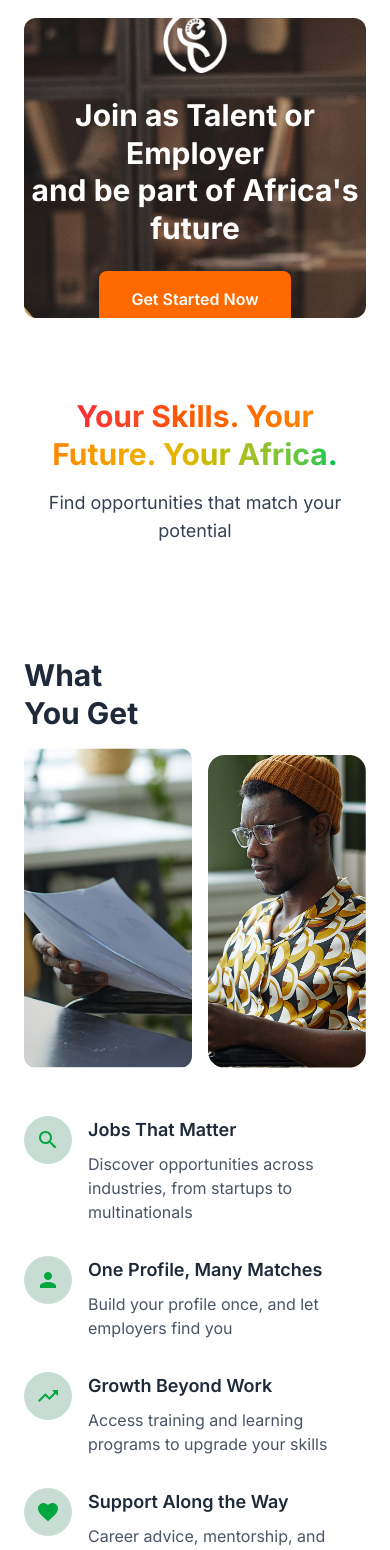
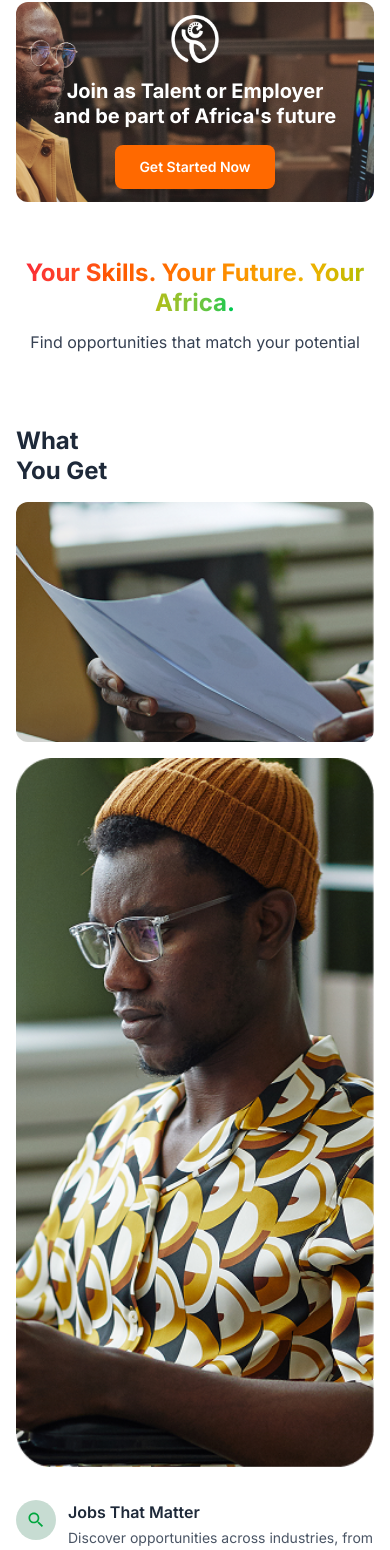
Before and after one commit to Tejaswinibn/enabled-africa-landing, a Next.js app: page / in a window 390 px wide. Shown: the part 2658-4208 px from the top of the page. Built offline with nearby package versions, Linux system fonts and the light colour scheme.

Commit message:
Comprehensive mobile optimization: fix all components for proper mobile/tablet layouts with responsive design

```diff
--- a/src/components/PromotionalBanner.tsx
+++ b/src/components/PromotionalBanner.tsx
@@ -2,36 +2,36 @@ export default function PromotionalBanner() {
   return (
     <>
       {/* Promotional Banner */}
-      <section className="py-12">
-        <div className="mx-auto max-w-6xl px-6 md:px-10">
+      <section className="py-8 sm:py-12">
+        <div className="mx-auto max-w-6xl px-4 sm:px-6 lg:px-10">
           <div className="relative rounded-xl overflow-hidden">
             {/* Background Image */}
             <img
               src="/images/banner-background.png"
               alt="Background"
-              className="w-full h-[300px] object-cover"
+              className="w-full h-[200px] sm:h-[250px] lg:h-[300px] object-cover"
             />
 
             {/* Overlay Content */}
-            <div className="absolute inset-0 flex items-center justify-center">
+            <div className="absolute inset-0 flex items-center justify-center px-4">
               <div className="text-center">
                 {/* Logo */}
-                <div className="mb-6">
+                <div className="mb-4 sm:mb-6">
                   <img
                     src="/images/Group 1171276407.png"
                     alt="Logo"
-                    className="w-16 h-16 mx-auto"
+                    className="w-12 h-12 sm:w-16 sm:h-16 mx-auto"
                   />
                 </div>
 
                 {/* Main Text */}
-                <h2 className="text-3xl font-bold text-white mb-6 leading-tight">
+                <h2 className="text-xl sm:text-2xl lg:text-3xl font-bold text-white mb-4 sm:mb-6 leading-tight">
                 Join as Talent or Employer<br />
                 and be part of Africa&apos;s future
                 </h2>
 
                 {/* CTA Button */}
-                <button className="bg-orange-500 hover:bg-orange-600 text-white font-semibold px-8 py-4 rounded-lg transition-colors shadow-lg">
+                <button className="bg-orange-500 hover:bg-orange-600 text-white font-semibold px-6 sm:px-8 py-3 sm:py-4 rounded-lg transition-colors shadow-lg text-sm sm:text-base">
                   Get Started Now
                 </button>
               </div>
@@ -41,10 +41,10 @@ export default function PromotionalBanner() {
       </section>
 
       {/* Text Section */}
-      <section className="py-8 bg-white">
-        <div className="mx-auto max-w-5xl px-6 md:px-10 text-center">
+      <section className="py-6 sm:py-8 bg-white">
+        <div className="mx-auto max-w-5xl px-4 sm:px-6 lg:px-10 text-center">
           {/* Colorful Slogan */}
-          <h1 className="text-3xl font-bold mb-4 leading-tight">
+          <h1 className="text-2xl sm:text-3xl font-bold mb-3 sm:mb-4 leading-tight">
             <span className="bg-gradient-to-r from-red-500 to-orange-500 bg-clip-text text-transparent">
               Your Skills.
             </span>
@@ -59,7 +59,7 @@ export default function PromotionalBanner() {
           </h1>
 
           {/* Sub-text */}
-          <p className="text-lg text-gray-700">
+          <p className="text-base sm:text-lg text-gray-700">
             Find opportunities that match your potential
           </p>
         </div>
--- a/src/components/WhatYouGet.tsx
+++ b/src/components/WhatYouGet.tsx
@@ -2,16 +2,16 @@ import Image from "next/image";
 
 export default function WhatYouGet() {
   return (
-    <section id="what-you-get" className="py-20 sm:py-24 bg-white">
-      <div className="mx-auto max-w-7xl px-6 md:px-10">
-        <div className="flex flex-col lg:flex-row gap-12 items-start">
+    <section id="what-you-get" className="py-12 sm:py-16 lg:py-20 bg-white">
+      <div className="mx-auto max-w-7xl px-4 sm:px-6 lg:px-10">
+        <div className="flex flex-col lg:flex-row gap-8 lg:gap-12 items-start">
           {/* Left Section - What You Get with Images */}
-          <div className="lg:w-1/3">
-            {/* Two Images Side by Side with Bottom Alignment */}
-            <div className="flex gap-4 items-end">
+          <div className="w-full lg:w-1/3">
+            {/* Mobile: Stack vertically, Desktop: Side by side */}
+            <div className="flex flex-col sm:flex-row gap-4 items-end">
               {/* Small Document Image with Text Above */}
-              <div className="w-42 flex-shrink-0 flex flex-col">
-                <h2 className="text-3xl font-bold text-gray-800 mb-4 leading-tight">
+              <div className="w-full sm:w-42 flex-shrink-0 flex flex-col">
+                <h2 className="text-2xl sm:text-3xl font-bold text-gray-800 mb-4 leading-tight">
                   What<br />You Get
                 </h2>
                 <div className="flex-1 flex items-end">
@@ -20,13 +20,13 @@ export default function WhatYouGet() {
                     alt="Document illustration"
                     width={200}
                     height={320}
-                    className="w-full h-80 object-cover rounded-xl"
+                    className="w-full h-60 sm:h-80 object-cover rounded-xl"
                   />
                 </div>
               </div>
 
               {/* Large Person Image */}
-              <div className="flex-1">
+              <div className="w-full sm:flex-1">
                 <Image
                   src="/images/young-businessman-explaining-his-colleague-wheelchair-online-information.png"
                   alt="Professional person"
@@ -39,82 +39,82 @@ export default function WhatYouGet() {
           </div>
 
           {/* Right Section - Benefits List */}
-          <div className="lg:w-2/3 space-y-8">
+          <div className="w-full lg:w-2/3 space-y-6 sm:space-y-8">
             {/* Benefit 1 */}
-            <div className="flex items-start gap-4">
+            <div className="flex items-start gap-3 sm:gap-4">
               <div className="flex-shrink-0">
                 <div
-                  className="w-12 h-12 rounded-full flex items-center justify-center"
+                  className="w-10 h-10 sm:w-12 sm:h-12 rounded-full flex items-center justify-center"
                   style={{ backgroundColor: 'rgba(4,95,51,0.22)' }}
                 >
-                  <svg className="w-6 h-6 text-green-600" fill="currentColor" viewBox="0 0 24 24">
+                  <svg className="w-5 h-5 sm:w-6 sm:h-6 text-green-600" fill="currentColor" viewBox="0 0 24 24">
                     <path d="M15.5 14h-.79l-.28-.27C15.41 12.59 16 11.11 16 9.5 16 5.91 13.09 3 9.5 3S3 5.91 3 9.5 5.91 16 9.5 16c1.61 0 3.09-.59 4.23-1.57l.27.28v.79l5 4.99L20.49 19l-4.99-5zm-6 0C7.01 14 5 11.99 5 9.5S7.01 5 9.5 5 14 7.01 14 9.5 11.99 14 9.5 14z"/>
                   </svg>
                 </div>
               </div>
               <div>
-                <h3 className="text-lg font-semibold text-gray-800 mb-2">Jobs That Matter</h3>
-                <p className="text-gray-600">Discover opportunities across industries, from startups to multinationals</p>
+                <h3 className="text-base sm:text-lg font-semibold text-gray-800 mb-1 sm:mb-2">Jobs That Matter</h3>
+                <p className="text-sm sm:text-base text-gray-600">Discover opportunities across industries, from startups to multinationals</p>
               </div>
             </div>
 
             {/* Benefit 2 */}
-            <div className="flex items-start gap-4">
+            <div className="flex items-start gap-3 sm:gap-4">
               <div className="flex-shrink-0">
                 <div
-                  className="w-12 h-12 rounded-full flex items-center justify-center"
+                  className="w-10 h-10 sm:w-12 sm:h-12 rounded-full flex items-center justify-center"
                   style={{ backgroundColor: 'rgba(4,95,51,0.22)' }}
                 >
-                  <svg className="w-6 h-6 text-green-600" fill="currentColor" viewBox="0 0 24 24">
+                  <svg className="w-5 h-5 sm:w-6 sm:h-6 text-green-600" fill="currentColor" viewBox="0 0 24 24">
                     <path d="M12 12c2.21 0 4-1.79 4-4s-1.79-4-4-4-4 1.79-4 4 1.79 4 4 4zm0 2c-2.67 0-8 1.34-8 4v2h16v-2c0-2.66-5.33-4-8-4z"/>
                   </svg>
                 </div>
               </div>
               <div>
-                <h3 className="text-lg font-semibold text-gray-800 mb-2">One Profile, Many Matches</h3>
-                <p className="text-gray-600">Build your profile once, and let employers find you</p>
+                <h3 className="text-base sm:text-lg font-semibold text-gray-800 mb-1 sm:mb-2">One Profile, Many Matches</h3>
+                <p className="text-sm sm:text-base text-gray-600">Build your profile once, and let employers find you</p>
               </div>
             </div>
 
             {/* Benefit 3 */}
-            <div className="flex items-start gap-4">
+            <div className="flex items-start gap-3 sm:gap-4">
               <div className="flex-shrink-0">
                 <div
-                  className="w-12 h-12 rounded-full flex items-center justify-center"
+                  className="w-10 h-10 sm:w-12 sm:h-12 rounded-full flex items-center justify-center"
                   style={{ backgroundColor: 'rgba(4,95,51,0.22)' }}
                 >
-                  <svg className="w-6 h-6 text-green-600" fill="currentColor" viewBox="0 0 24 24">
+                  <svg className="w-5 h-5 sm:w-6 sm:h-6 text-green-600" fill="currentColor" viewBox="0 0 24 24">
                     <path d="M16 6l2.29 2.29-4.88 4.88-4-4L2 16.59 3.41 18l6-6 4 4 6.3-6.29L22 12V6z"/>
                   </svg>
                 </div>
               </div>
               <div>
-                <h3 className="text-lg font-semibold text-gray-800 mb-2">Growth Beyond Work</h3>
-                <p className="text-gray-600">Access training and learning programs to upgrade your skills</p>
+                <h3 className="text-base sm:text-lg font-semibold text-gray-800 mb-1 sm:mb-2">Growth Beyond Work</h3>
+                <p className="text-sm sm:text-base text-gray-600">Access training and learning programs to upgrade your skills</p>
               </div>
             </div>
 
             {/* Benefit 4 */}
-            <div className="flex items-start gap-4">
+            <div className="flex items-start gap-3 sm:gap-4">
               <div className="flex-shrink-0">
                 <div
-                  className="w-12 h-12 rounded-full flex items-center justify-center"
+                  className="w-10 h-10 sm:w-12 sm:h-12 rounded-full flex items-center justify-center"
                   style={{ backgroundColor: 'rgba(4,95,51,0.22)' }}
                 >
-                  <svg className="w-6 h-6 text-green-600" fill="currentColor" viewBox="0 0 24 24">
+                  <svg className="w-5 h-5 sm:w-6 sm:h-6 text-green-600" fill="currentColor" viewBox="0 0 24 24">
                     <path d="M12 21.35l-1.45-1.32C5.4 15.36 2 12.28 2 8.5 2 5.42 4.42 3 7.5 3c1.74 0 3.41.81 4.5 2.09C13.09 3.81 14.76 3 16.5 3 19.58 3 22 5.42 22 8.5c0 3.78-3.4 6.86-8.55 11.54L12 21.35z"/>
                   </svg>
                 </div>
               </div>
               <div>
-                <h3 className="text-lg font-semibold text-gray-800 mb-2">Support Along the Way</h3>
-                <p className="text-gray-600">Career advice, mentorship, and resources to help you succeed</p>
+                <h3 className="text-base sm:text-lg font-semibold text-gray-800 mb-1 sm:mb-2">Support Along the Way</h3>
+                <p className="text-sm sm:text-base text-gray-600">Career advice, mentorship, and resources to help you succeed</p>
               </div>
             </div>
 
             {/* Create Profile Button */}
             <div className="pt-4">
-              <button className="bg-orange-500 text-white px-8 py-3 rounded-lg hover:bg-orange-600 transition font-semibold">
+              <button className="bg-orange-500 text-white px-6 sm:px-8 py-3 rounded-lg hover:bg-orange-600 transition font-semibold w-full sm:w-auto">
                 Create Profile
               </button>
             </div>
@@ -123,39 +123,39 @@ export default function WhatYouGet() {
       </div>
 
       {/* Why Employers Choose Us Section */}
-      <div className="mt-20 mb-20">
-        <div className="text-center mb-16">
-          <h2 className="text-4xl font-bold text-gray-800 mb-6">
+      <div className="mt-12 sm:mt-16 lg:mt-20 mb-12 sm:mb-16 lg:mb-20">
+        <div className="text-center mb-8 sm:mb-12 lg:mb-16">
+          <h2 className="text-2xl sm:text-3xl lg:text-4xl font-bold text-gray-800 mb-4 sm:mb-6">
             Why Employers Choose Us
           </h2>
-          <p className="text-xl text-gray-600 max-w-4xl mx-auto">
+          <p className="text-base sm:text-lg lg:text-xl text-gray-600 max-w-4xl mx-auto px-4">
             Hire Africa&apos;s Best Talent. Build Stronger Teams.<br />
             A trusted way to connect with skilled and motivated candidates.
           </p>
         </div>
 
-        <div className="mx-auto max-w-7xl px-8 md:px-12">
-          <div className="grid grid-cols-1 md:grid-cols-2 lg:grid-cols-4 gap-8">
+        <div className="mx-auto max-w-7xl px-4 sm:px-6 lg:px-8">
+          <div className="grid grid-cols-1 sm:grid-cols-2 lg:grid-cols-4 gap-4 sm:gap-6 lg:gap-8">
             {/* Card 1 - Wide Access */}
             <div
-              className="p-6 rounded-xl text-white relative min-h-[280px] flex flex-col justify-end"
+              className="p-4 sm:p-6 rounded-xl text-white relative min-h-[240px] sm:min-h-[280px] flex flex-col justify-end"
               style={{ backgroundColor: '#045F33' }}
             >
-              <div className="absolute top-4 right-4">
+              <div className="absolute top-3 right-3 sm:top-4 sm:right-4">
                 <Image
                   src="/images/Objects.png"
                   alt="Check button"
                   width={32}
                   height={32}
-                  className="w-8 h-8"
+                  className="w-6 h-6 sm:w-8 sm:h-8"
                 />
               </div>
-              <h3 className="text-xl font-bold mb-3">Wide Access</h3>
-              <p className="text-base">Connect with diverse professionals across Africa</p>
+              <h3 className="text-lg sm:text-xl font-bold mb-2 sm:mb-3">Wide Access</h3>
+              <p className="text-sm sm:text-base">Connect with diverse professionals across Africa</p>
             </div>
 
             {/* Card 2 - Image - diverse-multiracial-group */}
-            <div className="min-h-[280px] p-4">
+            <div className="min-h-[240px] sm:min-h-[280px] p-2 sm:p-4">
               <Image
                 src="/images/diverse-multiracial-group-people-giving-high-five-modern-office-teamwork-concept.png"
                 alt="Team in office"
@@ -167,24 +167,24 @@ export default function WhatYouGet() {
 
             {/* Card 3 - Faster Hiring */}
             <div
-              className="p-6 rounded-xl text-gray-800 relative min-h-[280px] flex flex-col justify-end"
+              className="p-4 sm:p-6 rounded-xl text-gray-800 relative min-h-[240px] sm:min-h-[280px] flex flex-col justify-end"
               style={{ backgroundColor: '#EFC36B' }}
             >
-              <div className="absolute top-4 right-4">
+              <div className="absolute top-3 right-3 sm:top-4 sm:right-4">
                 <Image
                   src="/images/Objects.png"
                   alt="Check button"
                   width={32}
                   height={32}
-                  className="w-8 h-8"
+                  className="w-6 h-6 sm:w-8 sm:h-8"
                 />
               </div>
-              <h3 className="text-xl font-bold mb-3">Faster Hiring</h3>
-              <p className="text-base">Get pre-matched with the right candidates, ready to contribute</p>
+              <h3 className="text-lg sm:text-xl font-bold mb-2 sm:mb-3">Faster Hiring</h3>
+              <p className="text-sm sm:text-base">Get pre-matched with the right candidates, ready to contribute</p>
             </div>
 
             {/* Card 4 - Image - MicrosoftTeams */}
-            <div className="min-h-[280px] p-4">
+            <div className="min-h-[240px] sm:min-h-[280px] p-2 sm:p-4">
               <Image
                 src="/images/645bd6210b74564994a286d7_MicrosoftTeams-image (1).png"
                 alt="Man in striped shirt"
@@ -195,7 +195,7 @@ export default function WhatYouGet() {
             </div>
 
             {/* Card 5 - Image - istock-2160995080 */}
-            <div className="min-h-[280px] p-4">
+            <div className="min-h-[240px] sm:min-h-[280px] p-2 sm:p-4">
               <Image
                 src="/images/istock-2160995080.png"
                 alt="Team collaboration"
@@ -207,24 +207,24 @@ export default function WhatYouGet() {
 
             {/* Card 6 - Inclusive Made Simple */}
             <div
-              className="p-6 rounded-xl text-gray-800 relative min-h-[280px] flex flex-col justify-end"
+              className="p-4 sm:p-6 rounded-xl text-gray-800 relative min-h-[240px] sm:min-h-[280px] flex flex-col justify-end"
               style={{ backgroundColor: '#EFC36B' }}
             >
-              <div className="absolute top-4 right-4">
+              <div className="absolute top-3 right-3 sm:top-4 sm:right-4">
                 <Image
                   src="/images/Objects.png"
                   alt="Check button"
                   width={32}
                   height={32}
-                  className="w-8 h-8"
+                  className="w-6 h-6 sm:w-8 sm:h-8"
                 />
               </div>
-              <h3 className="text-xl font-bold mb-3">Inclusive Made Simple</h3>
-              <p className="text-base">Resources and support for building workplaces where everyone can thrive</p>
+              <h3 className="text-lg sm:text-xl font-bold mb-2 sm:mb-3">Inclusive Made Simple</h3>
+              <p className="text-sm sm:text-base">Resources and support for building workplaces where everyone can thrive</p>
             </div>
 
             {/* Card 7 - Image - Placeholder for another image */}
-            <div className="min-h-[280px] p-4">
+            <div className="min-h-[240px] sm:min-h-[280px] p-2 sm:p-4">
               <Image
                 src="/images/financial-businesswomen-analyze-the-graph-of-the-c-2025-02-22-17-12-16-utc.png"
                 alt="Woman with laptop"
@@ -236,20 +236,20 @@ export default function WhatYouGet() {
 
             {/* Card 8 - Long-Term Value */}
             <div
-              className="p-6 rounded-xl text-white relative min-h-[280px] flex flex-col justify-end"
+              className="p-4 sm:p-6 rounded-xl text-white relative min-h-[240px] sm:min-h-[280px] flex flex-col justify-end"
               style={{ backgroundColor: '#045F33' }}
             >
-              <div className="absolute top-4 right-4">
+              <div className="absolute top-3 right-3 sm:top-4 sm:right-4">
                 <Image
                   src="/images/Objects.png"
                   alt="Check button"
                   width={32}
                   height={32}
-                  className="w-8 h-8"
+                  className="w-6 h-6 sm:w-8 sm:h-8"
                 />
               </div>
-              <h3 className="text-xl font-bold mb-3">Long-Term Value</h3>
-              <p className="text-base">Hiring through EnabledAfrica helps you build engaged, innovative teams</p>
+              <h3 className="text-lg sm:text-xl font-bold mb-2 sm:mb-3">Long-Term Value</h3>
+              <p className="text-sm sm:text-base">Hiring through EnabledAfrica helps you build engaged, innovative teams</p>
             </div>
           </div>
         </div>
```
Also changed, not shown: src/components/AboutUs.tsx (+9 -9 lines), src/components/Footer.tsx (+12 -12 lines), src/components/OurStory.tsx (+11 -11 lines).
